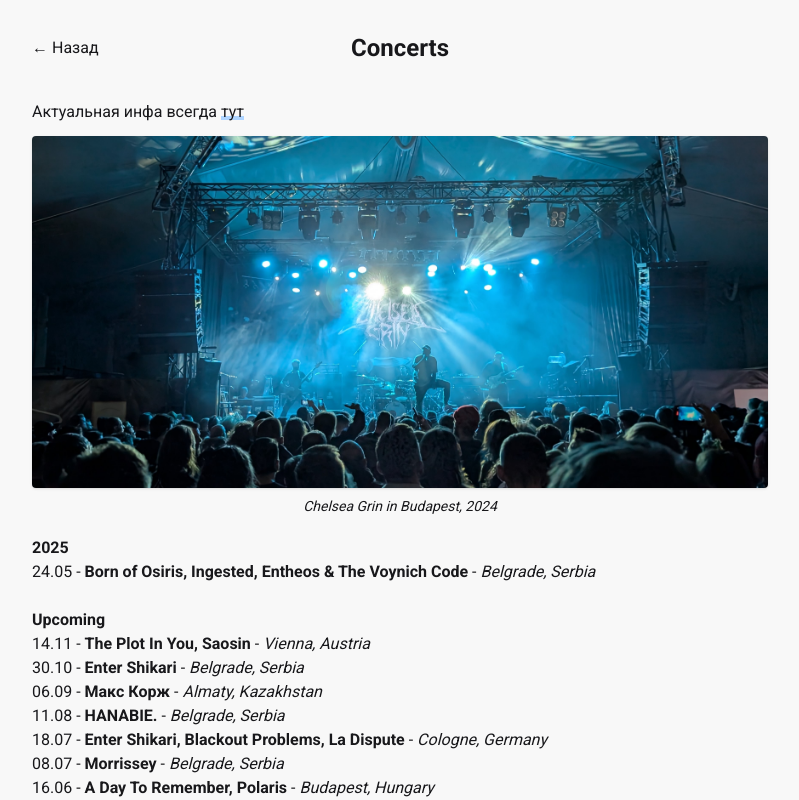
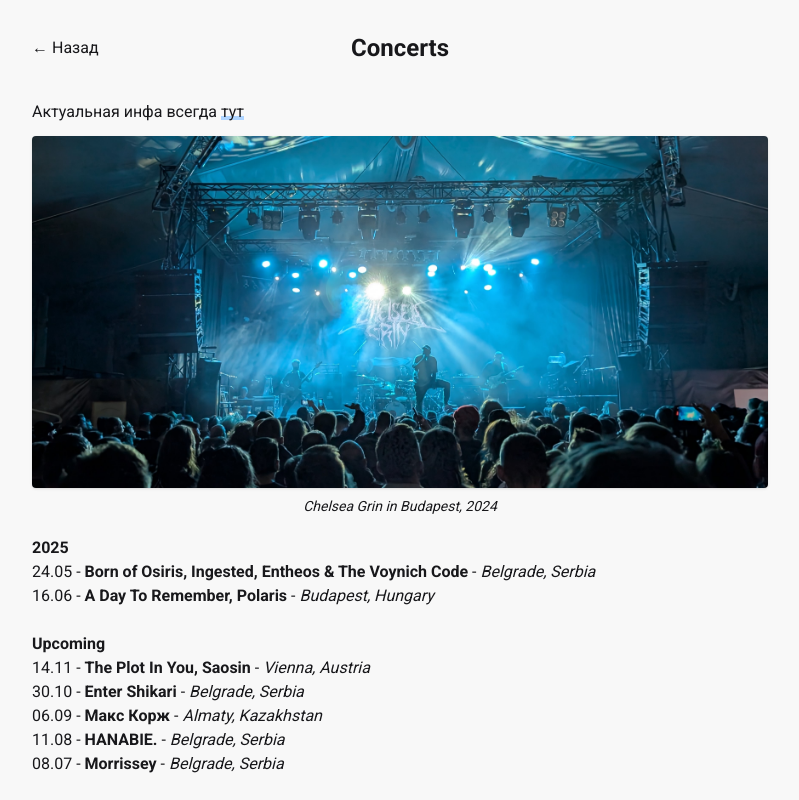
Before and after one commit to iamlykke/my-blog, a Next.js app: page /concerts in a window 1280 px wide. Shown: the top 800 px of the page, without its empty margins (240-1039 px from the left). Built offline with nearby package versions, Linux system fonts and the light colour scheme.

Commit message:
Update concerts.mdx

```diff
--- a/content/concerts/concerts.mdx
+++ b/content/concerts/concerts.mdx
@@ -1,15 +1,14 @@
 **2025**
 
 - 24.05 - **Born of Osiris, Ingested, Entheos & The Voynich Code** - *Belgrade, Serbia*
+- 16.06 - **A Day To Remember, Polaris** - *Budapest, Hungary*
 <br />
 **Upcoming**
 - 14.11 - **The Plot In You, Saosin** - *Vienna, Austria*
 - 30.10 - **Enter Shikari** - *Belgrade, Serbia*
 - 06.09 - **Макс Корж** - *Almaty, Kazakhstan*
 - 11.08 - **HANABIE.** - *Belgrade, Serbia*
-- 18.07 - **Enter Shikari, Blackout Problems, La Dispute** - *Cologne, Germany*
 - 08.07 - **Morrissey** - *Belgrade, Serbia*
-- 16.06 - **A Day To Remember, Polaris** - *Budapest, Hungary*
 
 <br />
 **2024**
```
